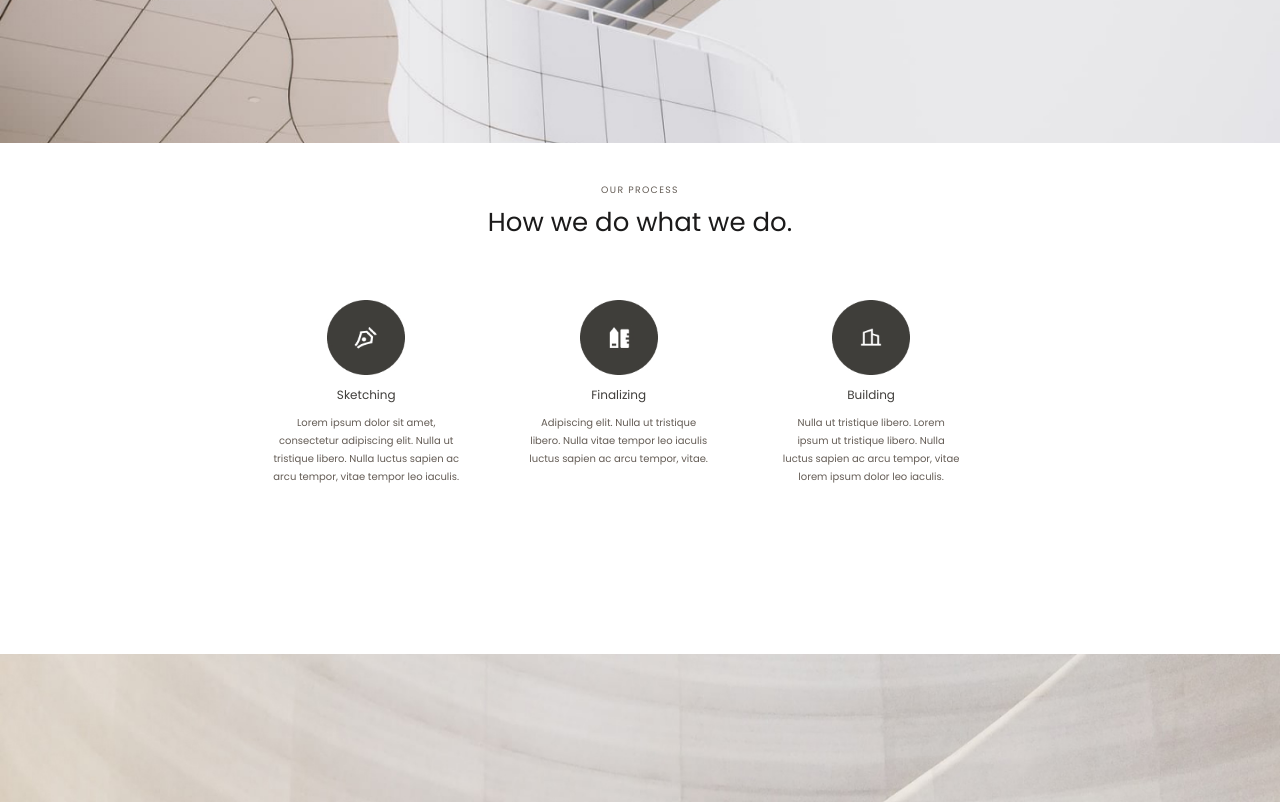
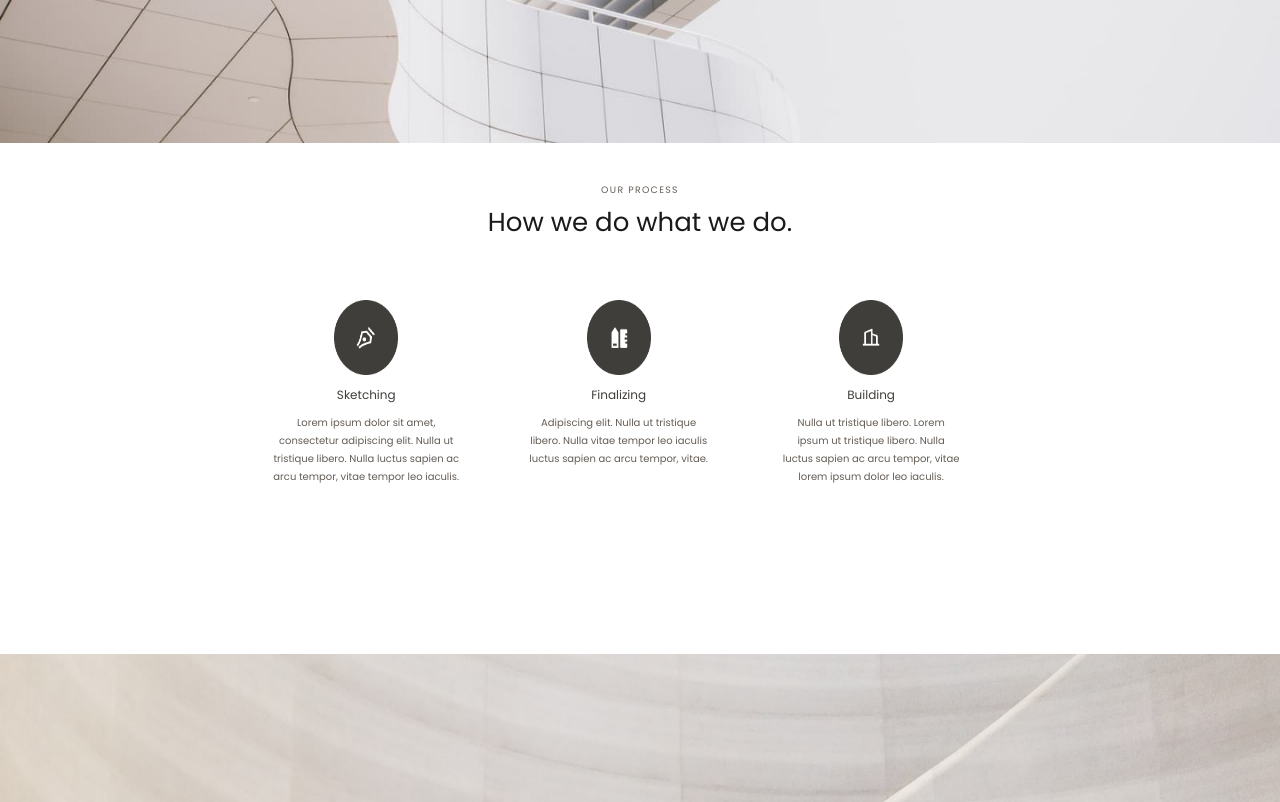
Before and after one commit to lucius-artist/Wishbone-Partners-by-lucius, a plain HTML site: page index.html in a window 1280 px wide. Shown: the part 1501-2303 px from the top of the page. Drawn offline with Linux system fonts and the light colour scheme.

Commit message:
Update stylenew.css

```diff
--- a/stylenew.css
+++ b/stylenew.css
@@ -280,7 +280,7 @@ section {
 }
 
 .icon {
-    width: 6.094vw;
+    width: 5vw;
     height: 9.444vh;
     flex-shrink: 0;
 }
```
